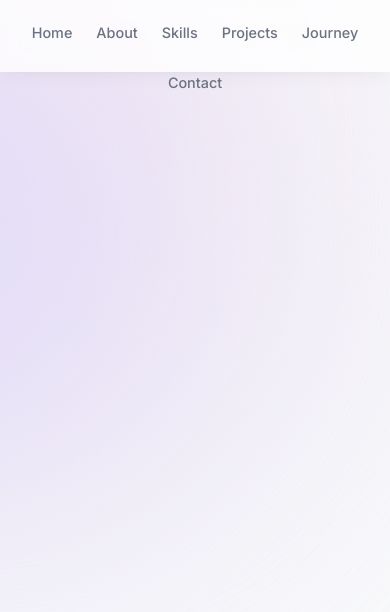
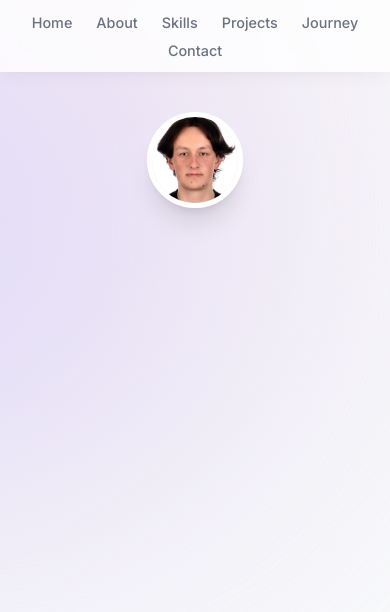
Before and after one commit to Zenkovsky03/portfolio, a Next.js app: page / in a window 390 px wide. Shown: the top 612 px of the page. Built offline with nearby package versions, Linux system fonts and the light colour scheme.

Commit message:
fix: header css and add my image

```diff
--- a/app/layout.tsx
+++ b/app/layout.tsx
@@ -2,7 +2,6 @@ import type { Metadata } from "next";
 import { Inter } from "next/font/google";
 import "./globals.css";
 import Header from "@/components/header";
-
 const inter = Inter({ subsets: ["latin"] });
 
 export const metadata: Metadata = {
@@ -17,7 +16,7 @@ export default function RootLayout({
 }>) {
   return (
     <html lang="en">
-        <body className={`${inter.className} bg-gray-50 text-gray-950 relative h-[5000px]`}>
+        <body className={`${inter.className} bg-gray-50 text-gray-950 relative h-[5000px] pt-28 sm:pt-36`}>
             <div
                 className={
                 "bg-[#fbe2e3] absolute top-[-6rem] -z-10 right-[11rem] h-[31.25rem] w-[31.25rem] rounded-full blur-[10rem]" +
--- a/app/page.tsx
+++ b/app/page.tsx
@@ -1,7 +1,8 @@
+import Intro from "@/components/intro";
 export default function Home() {
   return (
     <main className="">
-
+      <Intro />
     </main>
   );
 }
--- a/components/header.tsx
+++ b/components/header.tsx
@@ -17,14 +17,14 @@ export default function Header() {
                 animate={{y: 0, x: "-50%", opacity: 1}}>
             </motion.div>
 
-            <nav className="fixed top-[0.15rem] left-1/2 h-12 -translate-x-1/2 py-2 sm:top-[1.7rem] sm:h-[initial] sm:py-0">
+            <nav className="flex fixed top-[0.15rem] left-1/2 h-12 -translate-x-1/2 py-2 sm:top-[1.7rem] sm:h-[initial] sm:py-0">
                 <ul className="flex w-[22rem] flex-wrap items-center justify-center gap-y-1 text-[0.9rem] font-medium text-gray-500 sm:w-[initial] sm:flex-nowrap sm:gap-5">
                     {links.map(link => (
-                        <li className="h-3/4 flex items-center justify-center" key={link.hash}>
-                            <Link className="flex w-full items-center justify-center px-3 py-3 hover:text-gray-950" href={link.hash}>
+                        <motion.li className="h-3/4 flex items-center justify-center" key={link.hash} initial={{y: -100, opacity: 0}} animate={{y: 0, opacity: 1}}>
+                            <Link className="flex w-full items-center justify-center px-3 py-3 hover:text-gray-950 transition" href={link.hash}>
                                 {link.name}
                             </Link>
-                        </li>
+                        </motion.li>
                     ))}
                 </ul>
             </nav>
--- /dev/null
+++ b/components/intro.tsx
@@ -0,0 +1,14 @@
+import React from "react";
+import Image from 'next/image'
+export default function Intro(){
+    return (
+        <section className="flex items-center justify-center">
+            <div className="relative">
+                <Image
+                    src="/profile_image.jpg" alt="Matthew Image" width="192" height="192" quality="95" priority={true}
+                    className="h-24 w-24 rounded-full border-[0.35rem] border-white object-cover shadow-xl"
+                />
+            </div>
+        </section>
+    )
+}
```
Also changed, not shown: public/profile_image.jpg (added).
